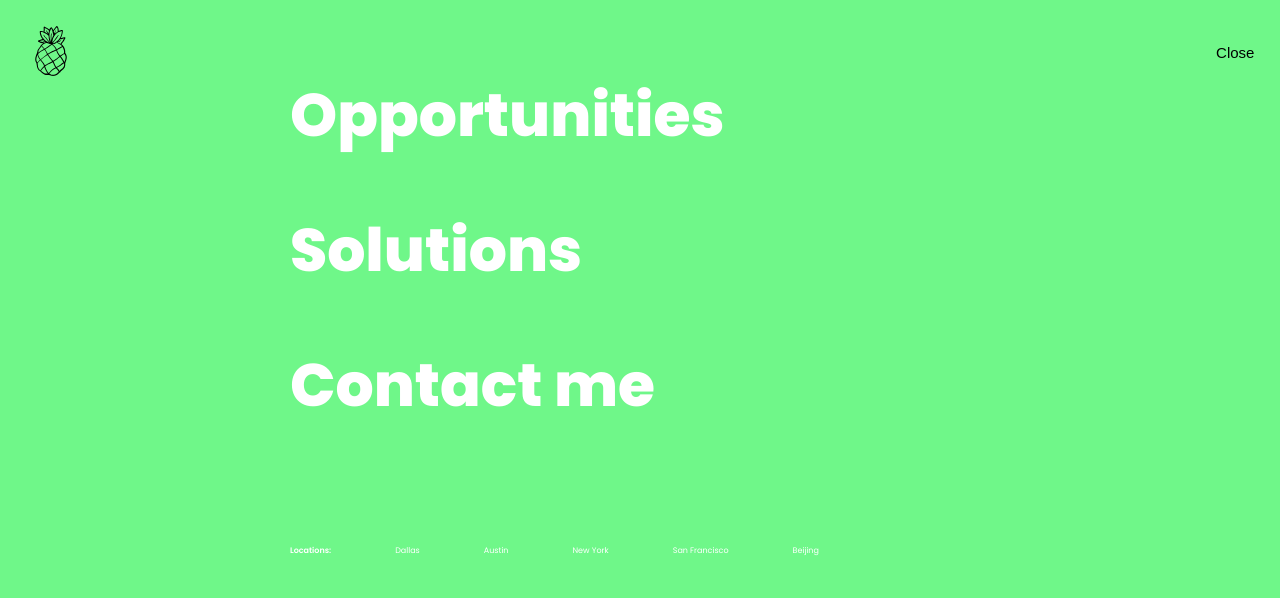
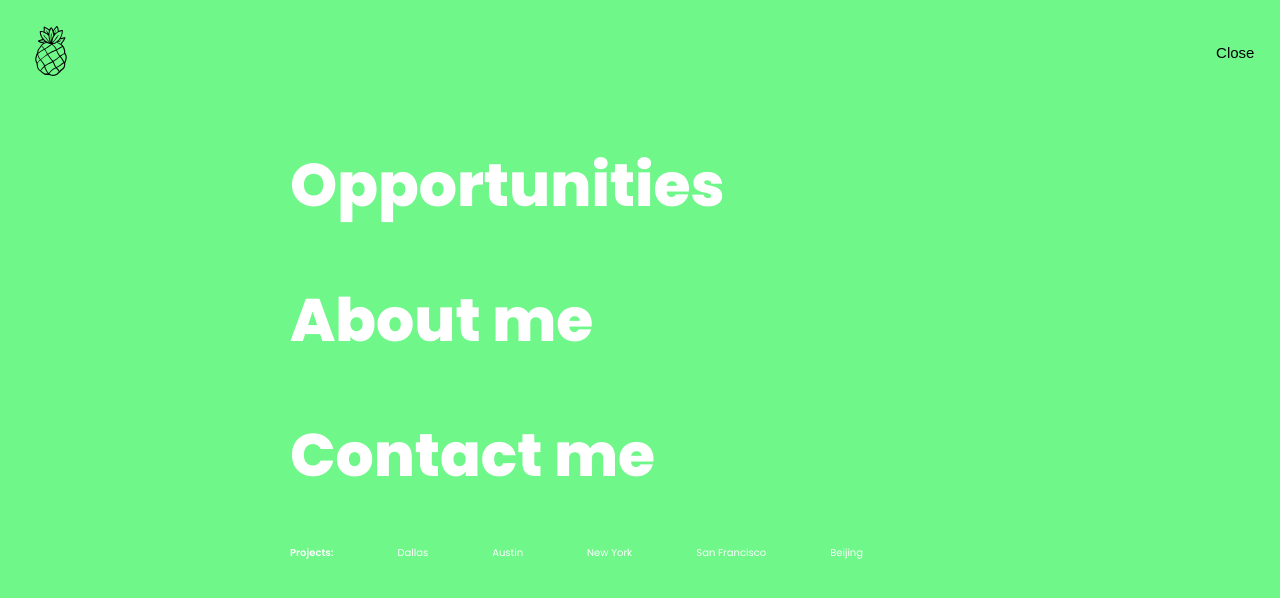
Before and after one commit to Robingorski/my_react_portfolio, a React (Create React App) app: page / in a window 1280 px wide. Both pictures are taken after a click on the button "Menu". Shown: the top 598 px of the page. Built offline with nearby package versions, Linux system fonts and the light colour scheme.

Commit message:
UX update

```diff
--- a/src/App.js
+++ b/src/App.js
@@ -14,8 +14,8 @@ function App() {
               <Switch>
                 <Route exact path='/' component={Home} />
                 <Route exact path='/opportunities' component={Opportunities} />
-                <Route exact path='/solutions' component={Solutions} />
-                <Route exact path='/contact-us' component={Contact} />
+                <Route exact path='/about-me' component={about} />
+                <Route exact path='/contact-me' component={Contact} />
               </Switch>
             </div>
           </div>
@@ -29,7 +29,7 @@ function Opportunities() {
   return <p>Discover our numerous opportunities</p>;
 }
 
-function Solutions() {
+function about() {
   return <p>Solutions that help you.</p>;
 }
 
@@ -42,9 +42,7 @@ function Home() {
     <div className='container'>
       <div className='wrapper'>
         <h5>
-          The <b>HAMBRG</b>, is a creative, engineer driven, global agency
-          working on advancing the software, advertising and design communities
-          to new heights.
+        "Welcome to my portfolio"
         </h5>
       </div>
     </div>
--- a/src/App.scss
+++ b/src/App.scss
@@ -56,7 +56,9 @@ body {
                 color: #1d1d1d;
                 height: 80vh;
                 display: flex;
-                align-items: flex-start;
+                align-items: center;
+                text-align: center;
+                justify-content: center;
                 /* padding-right: 360px; */
             }
         }
@@ -160,8 +162,9 @@ header {
                         display: block;
 
                         ul {
-                            margin: 0;
-                            padding: 0;
+                            margin-top: 10%;
+                            /*       margin: 0;
+                            padding: 0; */
 
                             li {
                                 list-style: none;
@@ -202,12 +205,12 @@ header {
                     }
                 }
 
-                .locations {
+                .projects {
                     position: absolute;
                     /*   bottom: -200; */
                     color: #fff;
-                    margin-top: 10%;
-                    font-size: 0.8rem;
+                    margin-top: 0%;
+                    font-size: 1rem;
                     font-weight: 600;
 
                     span {
--- a/src/components/Hamburger.js
+++ b/src/components/Hamburger.js
@@ -89,8 +89,8 @@ const Hamburger = ({ state }) => {
                       onMouseEnter={e => handleHover(e)}
                       onMouseOut={e => handleHoverExit(e)}
                       ref={el => (line2 = el)}
-                      to='/solutions'>
-                      Solutions
+                      to='/about-me'>
+                      About me
                     </Link>
                   </li>
                   <li>
@@ -98,16 +98,16 @@ const Hamburger = ({ state }) => {
                       onMouseEnter={e => handleHover(e)}
                       onMouseOut={e => handleHoverExit(e)}
                       ref={el => (line3 = el)}
-                      to='/contact-us'>
+                      to='/contact-me'>
                       Contact me
                     </Link>
                   </li>
                 </ul>
               </nav>
             </div>
-            <div className='locations'>
-              Locations:
-                {/* Returning the list of cities */}
+            <div className='projects'>
+              Projects:
+                {/* Returning the list of projects */}
               {cities.map(el => (
                 <span
                   key={el.name}
--- a/src/components/header.js
+++ b/src/components/header.js
@@ -61,7 +61,7 @@ const Header = ({ history }) => {
           <div className="inner-header">
             <div className="logo">
               <Link to="/">
-                <img className="pineapple" src={logo} alt="HEJ" width={50} />
+                <img className="pineapple" src={logo} alt="Pineapple-logo" />
               </Link>
             </div>
             <div className="menu">
```
